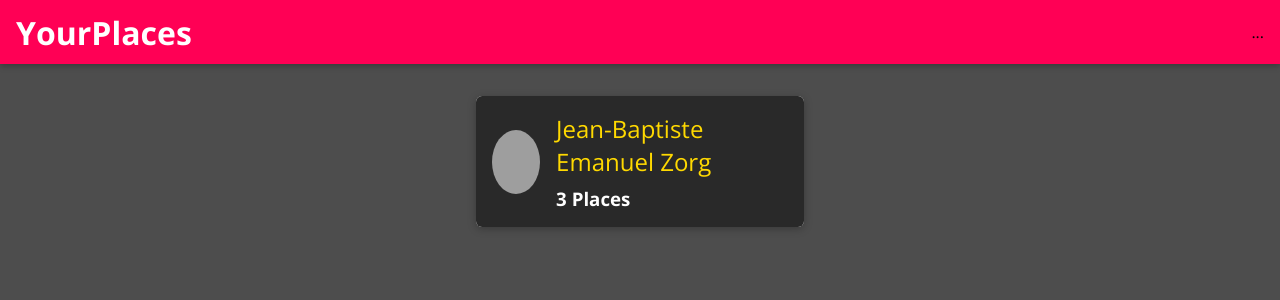
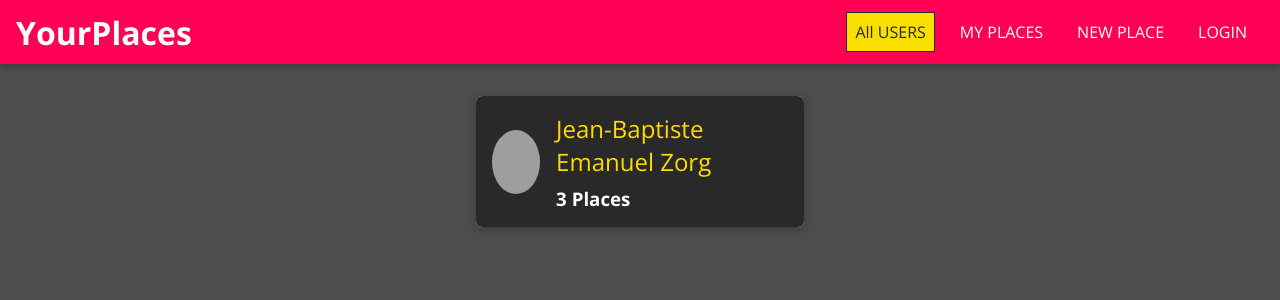
Before and after one commit to PhatKiwi/places, a React (Create React App) app: page / in a window 1280 px wide. Shown: the top 300 px of the page. Built offline with nearby package versions, Linux system fonts and the light colour scheme; grey boxes are pictures that could not be loaded.

Commit message:
add basic navigation buttons using navlinks from react router dom

```diff
--- a/src/shared/components/Navigation/MainNavigation.js
+++ b/src/shared/components/Navigation/MainNavigation.js
@@ -2,6 +2,7 @@
 import { Link } from "react-router-dom";
 
 import MainHeader from "./MainHeader";
+import NavLinks from "./NavLinks";
 import "./MainNavigation.css";
 
 export default function MainNavigation() {
@@ -15,7 +16,9 @@
       <h1 className="main-navigation__title">
         <Link to="/">YourPlaces</Link>
       </h1>
-      <nav>...</nav>
+      <nav>
+        <NavLinks />
+      </nav>
     </MainHeader>
   );
 }
--- a/src/shared/components/Navigation/NavLinks.css
+++ b/src/shared/components/Navigation/NavLinks.css
@@ -0,0 +1,76 @@
+.nav-links {
+  list-style: none;
+  margin: 0;
+  padding: 0;
+  width: 100%;
+  height: 100%;
+  display: flex;
+  flex-direction: column;
+  justify-content: center;
+  align-items: center;
+}
+
+.nav-links li {
+  margin: 1rem;
+}
+
+.nav-links a {
+  border: 1px solid transparent;
+  color: #292929;
+  text-decoration: none;
+  padding: 0.5rem;
+}
+
+.nav-links a:hover,
+.nav-links a:active,
+.nav-links a.active {
+  background: #f8df00;
+  border-color: #292929;
+  color: #292929;
+}
+
+.nav-links button {
+  cursor: pointer;
+  border: 1px solid #292929;
+  color: #292929;
+  background: transparent;
+  padding: 0.5rem;
+  font: inherit;
+}
+
+.nav-links button:focus {
+  outline: none;
+}
+
+.nav-links button:hover,
+.nav-links button:active {
+  background: #292929;
+  color: white;
+}
+
+@media (min-width: 768px) {
+  .nav-links {
+    flex-direction: row;
+  }
+
+  .nav-links li {
+    margin: 0 0.5rem;
+  }
+
+  .nav-links a {
+    color: white;
+    text-decoration: none;
+  }
+
+  .nav-links button {
+    border: 1px solid white;
+    color: white;
+    background: transparent;
+  }
+
+  .nav-links button:hover,
+  .nav-links button:active {
+    background: #f8df00;
+    color: #292929;
+  }
+}
--- a/src/shared/components/Navigation/NavLinks.js
+++ b/src/shared/components/Navigation/NavLinks.js
@@ -0,0 +1,23 @@
+import React from "react";
+import { NavLink } from "react-router-dom";
+
+import "./NavLinks.css";
+
+export default function NavLinks(props) {
+  return (
+    <ul className="nav-links">
+      <li>
+        <NavLink to="/">All USERS</NavLink>
+      </li>
+      <li>
+        <NavLink to="/u1/places">MY PLACES</NavLink>
+      </li>
+      <li>
+        <NavLink to="/places/new">NEW PLACE</NavLink>
+      </li>
+      <li>
+        <NavLink to="/auth">LOGIN</NavLink>
+      </li>
+    </ul>
+  );
+}
```
